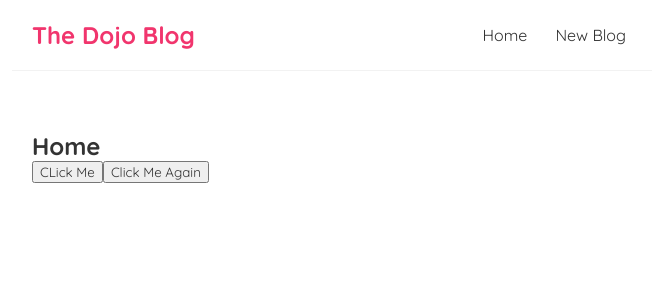
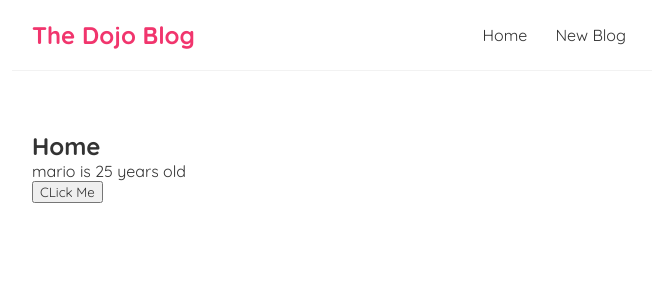
Before and after one commit to salliesylvaine/dojo-blog, a React (Create React App) app: page / in a window 1280 px wide. Shown: the top 300 px of the page, without its empty margins (308-964 px from the left). Built offline with nearby package versions, Linux system fonts and the light colour scheme.

Commit message:
setting up state in Home.js

```diff
--- a/src/Home.js
+++ b/src/Home.js
@@ -1,23 +1,21 @@
+import { useState } from "react";
+
 const Home = () => {
+  const [name, setName] = useState("mario");
+  const [age, setAge] = useState(25);
+
   const handleCLick = () => {
-    console.log("hello world");
-  };
-
-  const handleClickAgain = (name) => {
-    console.log("hello " + name);
+    setName("luigi");
+    setAge(30);
   };
 
   return (
     <div className="home">
       <h2>Home</h2>
+      <p>
+        {name} is {age} years old
+      </p>
       <button onClick={handleCLick}>CLick Me</button>
-      <button
-        onClick={() => {
-          handleClickAgain("mario");
-        }}
-      >
-        Click Me Again
-      </button>
     </div>
   );
 };
```
